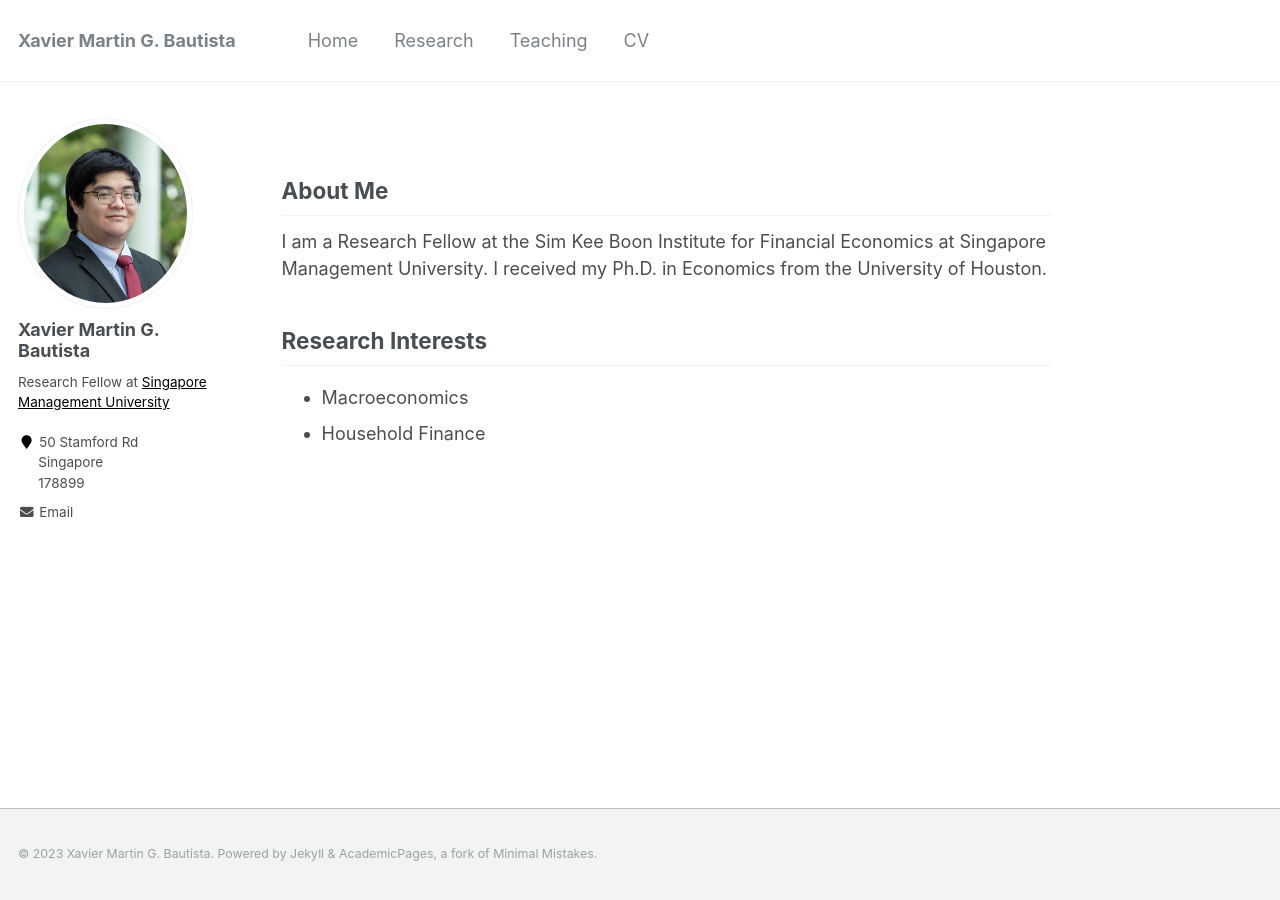
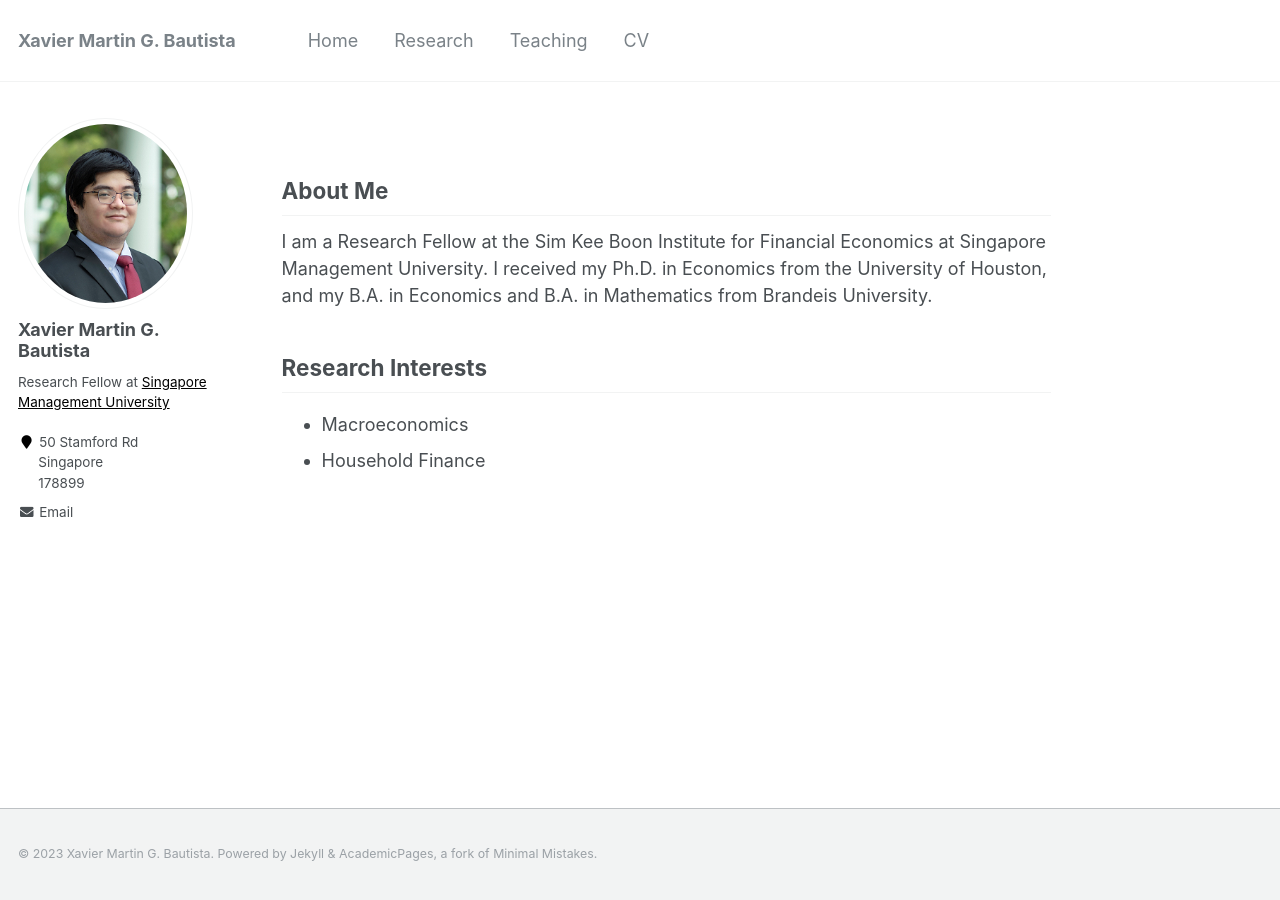
Before and after one commit to xmgbautista/xmgbautista.github.io, a Jekyll site: the page built from _pages/about.md, in a window 1280 px wide. Built offline with Jekyll 4.4.1, drawn with Linux system fonts in a browser that asks for light colours.

Commit message:
Update about.md

```diff
--- a/_pages/about.md
+++ b/_pages/about.md
@@ -18,7 +18,7 @@
 ## About Me
 
 I am a Research Fellow at the Sim Kee Boon Institute for Financial Economics at Singapore Management University. I received my Ph.D. in
-Economics from the University of Houston.
+Economics from the University of Houston, and my B.A. in Economics and B.A. in Mathematics from Brandeis University.
 
 ## Research Interests
 * Macroeconomics
```
